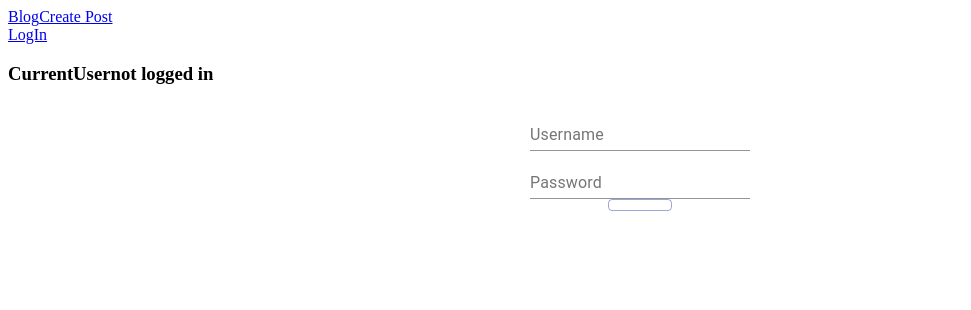
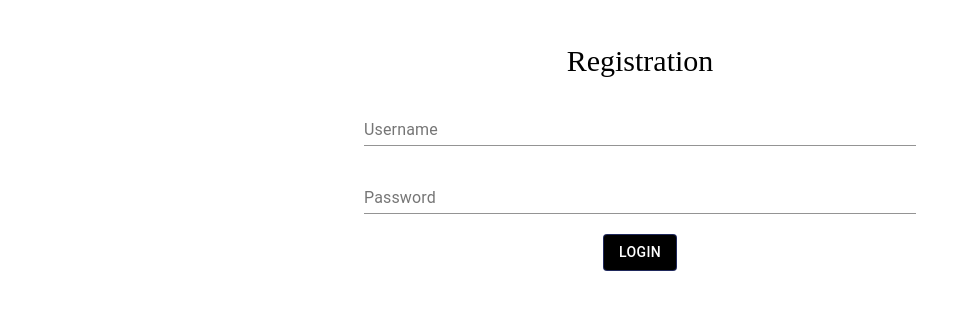
Before and after one commit to Arshavir-Gasparyan/Blog, a React (Create React App) app: page /LogIn in a window 1280 px wide. Shown: the top 310 px of the page, without its empty margins (0-971 px from the left). Built offline with nearby package versions, Linux system fonts and the light colour scheme.

Commit message:
feat: add styles to our blog

```diff
--- a/src/Components/CreatePosts/CreatePosts.Module.css
+++ /dev/null
@@ -1,3 +0,0 @@
-.form{
-    background-color: red;
-}
--- a/src/Components/CreatePosts/CreatePosts.js
+++ b/src/Components/CreatePosts/CreatePosts.js
@@ -1,8 +1,9 @@
 import React from "react";
 import { Component } from "react";
 import { Link } from "react-router-dom";
-import { TextField, Button, Grid } from "@material-ui/core";
+import { TextField, Button, Grid, Container } from "@material-ui/core";
 import LogIn from "../../Pages/LogIn/Login";
+import { style } from "@material-ui/system";
 
 export default class CreatePosts extends Component {
   constructor(props) {
@@ -51,22 +52,18 @@ export default class CreatePosts extends Component {
 
   render() {
     return (
-      <Grid>
+      <Container maxWidth="sm">
         <Grid
           container
           direction="row"
           justifyContent="center"
           alignItems="center"
         >
-          <h2>{LogIn.id}</h2>
+          <h2>Create Your Post</h2>
         </Grid>
-        <Grid
-          container
-          direction="row"
-          justifyContent="center"
-          alignItems="center"
-        >
+        <Grid>
           <TextField
+            style={{ width: "100%", marginTop: "20px" }}
             onChange={this.handleOnchangeTitle}
             type="text"
             value={this.state.title}
@@ -74,13 +71,9 @@ export default class CreatePosts extends Component {
             label="Title"
           />
         </Grid>
-        <Grid
-          container
-          direction="row"
-          justifyContent="center"
-          alignItems="center"
-        >
+        <Grid>
           <TextField
+            style={{ width: "100%", marginTop: "20px" }}
             onChange={this.handleOnchangeContent}
             value={this.state.content}
             id="standard-basic"
@@ -94,14 +87,17 @@ export default class CreatePosts extends Component {
           alignItems="center"
         >
           <Button
+            style={{ backgroundColor: "black", marginTop: "20px" }}
             onClick={this.onSubmitHandler}
             variant="outlined"
             color="primary"
           >
-            <Link to="/">click</Link>
+            <Link style={{ textDecoration: "none", color: "white" }} to="/">
+              click
+            </Link>
           </Button>
         </Grid>
-      </Grid>
+      </Container>
     );
   }
 }
--- a/src/Components/Header/Header.Module.css
+++ b/src/Components/Header/Header.Module.css
@@ -1,7 +1,7 @@
 .header{
     font-size: 32px;
     color: white;
-    background-color: #0000ff;
+    background-color: black;
     display: flex;
     padding: 20px;
     justify-content: space-between;
--- a/src/Components/Header/Header.js
+++ b/src/Components/Header/Header.js
@@ -10,15 +10,18 @@ export default function Header(params) {
     <Router>
       <header className={styles.header}>
         <div className={styles.posts}>
-          <Link to="/">
+          <Link style={{ color: "white", textDecoration: "none" }} to="/">
             <span>Blog</span>
           </Link>
-          <Link to="CreatePage">
+          <Link
+            style={{ color: "white", textDecoration: "none" }}
+            to="CreatePage"
+          >
             <span>Create Post</span>
           </Link>
         </div>
         <div className={styles.logIn}>
-          <Link to="LogIn">
+          <Link style={{ color: "white", textDecoration: "none" }} to="LogIn">
             <span>LogIn</span>
           </Link>
         </div>
--- /dev/null
+++ b/src/Components/Posts/Posts.Module.css
@@ -0,0 +1,4 @@
+.posts{
+    display: flex;
+    justify-content: center;
+}
--- a/src/Components/Posts/posts.js
+++ b/src/Components/Posts/posts.js
@@ -10,6 +10,7 @@ import { CardMedia } from "@material-ui/core";
 import { Avatar, Grid } from "@material-ui/core";
 import DeleteIcon from "@material-ui/icons/Delete";
 import { IconButton } from "@material-ui/core";
+import { Container } from "@material-ui/core";
 
 // import DeleteIcon from "@material-ui/icons/Delete";
 
@@ -37,21 +38,33 @@ export default class Posts extends React.Component {
   handleClick = (id) => {
     const newPosts = this.state.form.filter((post) => post.id !== id);
     this.setState({
-      posts: newPosts,
+      form: newPosts,
     });
   };
   render() {
     return (
       <>
-        {this.state.users.id !== 0 ? (
+        <Container maxWidth="sm" style={{ marginTop: "10px" }}>
+          {this.state.users ? (
             <Grid container direction="column-reverse">
               {this.state.form.map((posts) => (
-              <Card>
+                <Card
+                  style={{
+                    marginTop: "20px",
+                    backgroundColor: "black",
+                    color: "white",
+                  }}
+                >
                   <Grid container direction="column">
                     <CardActionArea>
                       {<CardMedia title="Contemplative Reptile" />}
                       {
-                      <Avatar>
+                        <Avatar
+                          style={{
+                            backgroundColor: "orange",
+                            margin: "15px",
+                          }}
+                        >
                           {posts.title ? posts.title[0].toUpperCase() : null}
                         </Avatar>
                       }
@@ -60,17 +73,17 @@ export default class Posts extends React.Component {
                         <Typography gutterBottom variant="h5" component="h2">
                           {posts.title}
                         </Typography>
-                      <Typography
-                        variant="body2"
-                        color="textSecondary"
-                        component="p"
-                      >
+                        <Typography variant="body2" color="white" component="p">
                           {posts.content}
                         </Typography>
                       </CardContent>
                     </CardActionArea>
                     <CardActions>
                       <IconButton
+                        style={{
+                          backgroundColor: "#ee0022",
+                          marginLeft: "5px",
+                        }}
                         aria-label="delete"
                         size="large"
                         onClick={() => this.handleClick(posts.id)}
@@ -78,7 +91,7 @@ export default class Posts extends React.Component {
                         <DeleteIcon fontSize="inherit" />
                       </IconButton>
                       <Grid container direction="row-reverse">
-                      <Button size="small" color="primary">
+                        <Button style={{ color: "white" }} size="small">
                           Learn More
                         </Button>
                       </Grid>
@@ -88,6 +101,7 @@ export default class Posts extends React.Component {
               ))}
             </Grid>
           ) : null}
+        </Container>
       </>
     );
   }
--- a/src/Pages/LogIn/Login.js
+++ b/src/Pages/LogIn/Login.js
@@ -1,5 +1,5 @@
 import React from "react";
-import { TextField, Grid, Button } from "@material-ui/core";
+import { TextField, Grid, Button, Container } from "@material-ui/core";
 import { Link } from "react-router-dom";
 
 export default class LogIn extends React.Component {
@@ -77,8 +77,8 @@ export default class LogIn extends React.Component {
     const { name, pass } = this.state.inputsValue;
 
     return (
-      <div>
-        <h3>
+      <Container maxWidth="sm">
+        {/* <h3>
           CurrentUser
           {this.state.currentUser
             ? this.state.currentUser.name
@@ -92,14 +92,17 @@ export default class LogIn extends React.Component {
               </h2>
             );
           })}
-        </div>
+        </div> */}
         <Grid
+          style={{ fontSize: "30px" }}
           container
           direction="row"
           justifyContent="center"
           alignItems="center"
         >
+          Registration
           <TextField
+            style={{ width: "100%", marginTop: "20px" }}
             onChange={(e) => this.inputsHandler(e, "name")}
             placeholder="enter name"
             value={this.state.username}
@@ -115,6 +118,7 @@ export default class LogIn extends React.Component {
           alignItems="center"
         >
           <TextField
+            style={{ width: "100%", marginTop: "20px" }}
             onChange={(e) => this.inputsHandler(e, "pass")}
             placeholder="enter password"
             value={this.state.password}
@@ -130,14 +134,20 @@ export default class LogIn extends React.Component {
           alignItems="center"
         >
           <Button
+            style={{
+              marginTop: "20px",
+              backgroundColor: "black",
+              color: "white",
+            }}
             onClick={() => this.createUserHandler(name, pass)}
             variant="outlined"
             color="primary"
           >
+            LogIn
             {/* <Link to="CreatePage">logIn</Link> */}
           </Button>
         </Grid>
-      </div>
+      </Container>
     );
   }
 }
```
Lines whose indentation alone changed are shown as unchanged.
